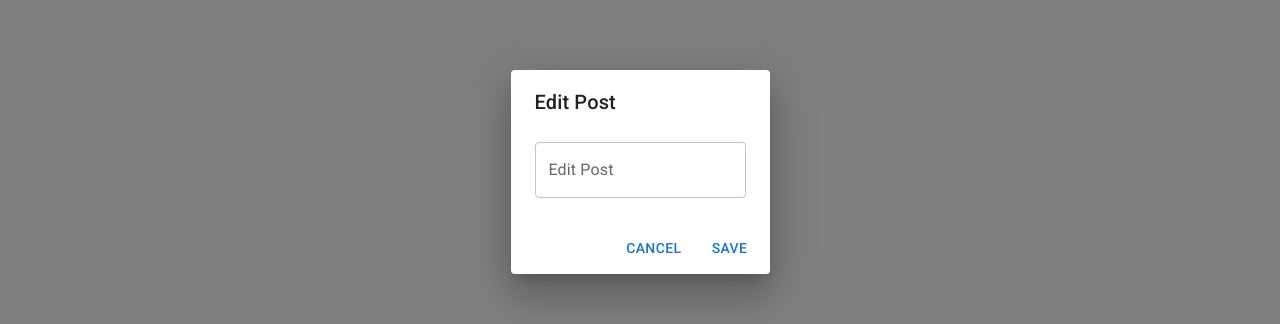
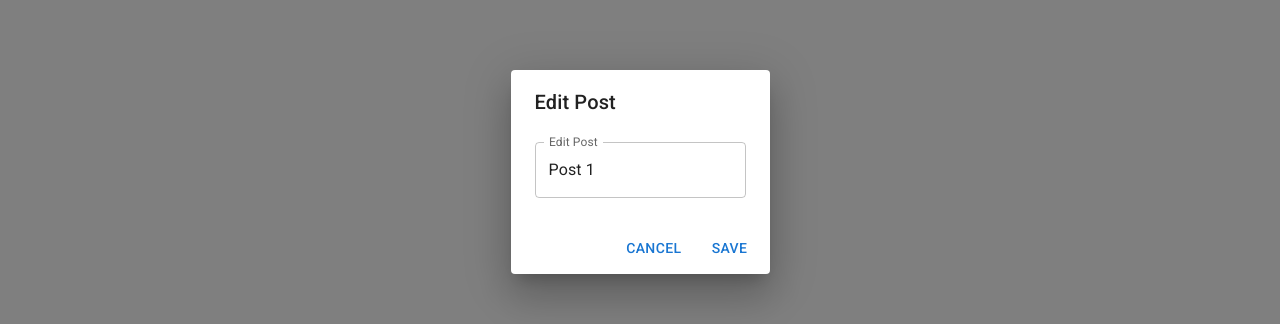
Before and after one commit to sonofdust/react-query-example, a React (Vite) app: page / in a window 1280 px wide. Both pictures are taken after a click on the button 579 px from the left and 164 px from the top of the page. Shown: the part 228-552 px from the top of the page. Built offline with nearby package versions, Linux system fonts and the light colour scheme.

Commit message:
Clean up edit

```diff
--- a/src/App.tsx
+++ b/src/App.tsx
@@ -1,4 +1,4 @@
-import React, {useState} from "react";
+import {useState} from "react";
 import {
   Box,
   TextField,
@@ -7,6 +7,10 @@ import {
   IconButton,
   Stack,
   Button,
+  Dialog,
+  DialogTitle,
+  DialogContent,
+  DialogActions,
 } from "@mui/material";
 import EditIcon from "@mui/icons-material/Edit";
 import DeleteIcon from "@mui/icons-material/Delete";
@@ -16,26 +20,25 @@ import {
   useDeletePostMutation,
   usePostQuery,
   useNewPostMutation,
-  //  useEditPostMutation,
+  useEditPostMutation,
 } from "./hooks/useToDoList";
-import EditPostModal from "./EditPostModal"; // Import the modal component
 
 function App() {
   const {toggleTheme} = useThemeContext();
   const [newPostText, setNewPostText] = useState<string>("");
-  const [editModalOpen, setEditModalOpen] = useState(false);
+  const [isOpen, setIsOpen] = useState(false);
   const [id, setEditId] = useState<string>("");
   const [title, setEditTitle] = useState<string>("");
 
   const postQuery = usePostQuery();
   const newPostMutation = useNewPostMutation();
-
+  const editMutation = useEditPostMutation();
   const deletePostMutation = useDeletePostMutation();
-
   const openEditModal = (id: string, title: string) => {
+    console.log(id, title);
     setEditId(id);
     setEditTitle(title);
-    setEditModalOpen(true);
+    setIsOpen(true);
   };
 
   if (postQuery.isLoading) return <CircularProgress />;
@@ -97,7 +100,10 @@ function App() {
           >
             <IconButton
               color="secondary"
-              onClick={() => openEditModal(post.id, post.title)}
+              onClick={(e) => {
+                e.preventDefault();
+                openEditModal(post.id, post.title);
+              }}
             >
               <EditIcon />
             </IconButton>
@@ -112,14 +118,47 @@ function App() {
           </Stack>
         ))}
       </Box>
-      <EditPostModal
+
+      <Dialog
+        open={isOpen}
+        onClose={() => setIsOpen(false)}
+        aria-labelledby="edit-dialog-title"
+      >
+        <DialogTitle id="edit-dialog-title">Edit Post</DialogTitle>
+        <DialogContent>
+          <TextField
+            autoFocus
+            margin="dense"
+            id="post"
+            label="Edit Post"
+            type="text"
+            fullWidth
+            value={title}
+            onChange={(e) => setEditTitle(e.target.value)}
+          />
+        </DialogContent>
+        <DialogActions>
+          <Button onClick={() => setIsOpen(false)} color="primary">
+            Cancel
+          </Button>
+          <Button
+            onClick={() => {
+              editMutation.mutate({id, title});
+              setIsOpen(false);
+            }}
+            color="primary"
+          >
+            Save
+          </Button>
+        </DialogActions>
+      </Dialog>
+
+      {/* <EditPostModal
         open={editModalOpen}
         id={id}
         title={title}
         onClose={() => setEditModalOpen(false)}
-        // onSave={handleEditSave}
-        // onTextChange={setEditPostText}
-      />
+      /> */}
     </Box>
   );
 }
--- a/src/EditPostModal.tsx
+++ /dev/null
@@ -1,72 +0,0 @@
-import React, {useState} from "react";
-import {
-  Dialog,
-  DialogContent,
-  DialogActions,
-  DialogTitle,
-  TextField,
-  Button,
-  //  textFieldClasses,
-} from "@mui/material";
-import {useEditPostMutation} from "./hooks/useToDoList";
-
-interface EditPostModalProps {
-  open: boolean;
-  id: string;
-  title: string;
-  onClose: () => void;
-  //  onSave: (text: string) => void;
-  // onTextChange: (text: string) => void;
-}
-
-const EditPostModal: React.FC<EditPostModalProps> = ({
-  open,
-  id,
-  title,
-  onClose,
-}) => {
-  const editMutation = useEditPostMutation();
-  const [newText, setNewText] = useState<string>(title);
-
-  //   useEffect(() => {
-  //     if (postQuery.data) {
-  //       const item = postQuery.data.find((item) => item.id === id);
-  //       if (item) {
-  //         setNewText(item.title);
-  //       }
-  //     }
-  //   }, []);
-  return (
-    <Dialog open={open} onClose={onClose} aria-labelledby="edit-dialog-title">
-      <DialogTitle id="edit-dialog-title">Edit Post</DialogTitle>
-      <DialogContent>
-        <TextField
-          autoFocus
-          margin="dense"
-          id="post"
-          label="Edit Post"
-          type="text"
-          fullWidth
-          value={newText}
-          onChange={(e) => setNewText(e.target.value)}
-        />
-      </DialogContent>
-      <DialogActions>
-        <Button onClick={onClose} color="primary">
-          Cancel
-        </Button>
-        <Button
-          onClick={() => {
-            editMutation.mutate({id, title: newText});
-            onClose();
-          }}
-          color="primary"
-        >
-          Save
-        </Button>
-      </DialogActions>
-    </Dialog>
-  );
-};
-
-export default EditPostModal;
--- a/src/api/userListAPI.ts
+++ b/src/api/userListAPI.ts
@@ -7,6 +7,10 @@ let POSTS: {id: string; title: string}[] = [
   {id: uuidv4(), title: "Post 1"},
   {id: uuidv4(), title: "Post 2"},
 ];
+interface PostType {
+  id: string;
+  title: string;
+}
 const wait = (time: number) =>
   new Promise((resolve) => setTimeout(resolve, time));
 
@@ -15,7 +19,9 @@ export const addPost = (title: string) =>
 
 export const editPost = (task: {id: string; title: string}) =>
   wait(MIL_SEC).then(() => {
-    POSTS = [task, ...POSTS.filter((e) => e.id !== task.id)];
+    POSTS = [task, ...POSTS.filter((e) => e.id !== task.id)].sort(
+      (a: PostType, b: PostType) => a.title.localeCompare(b.title)
+    );
   });
 
 export const deletePost = (id: string) =>
```
